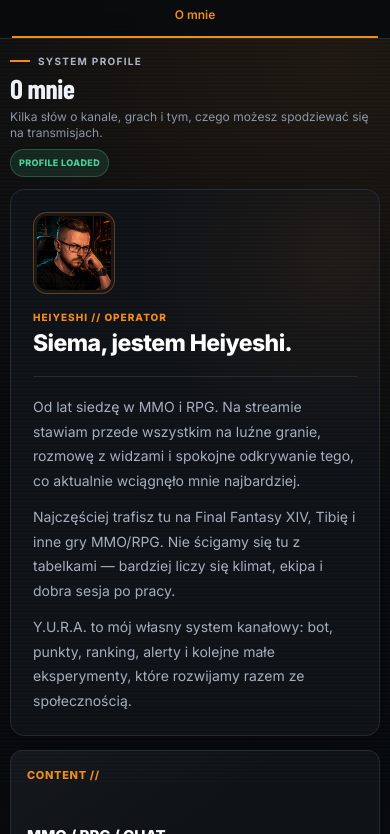
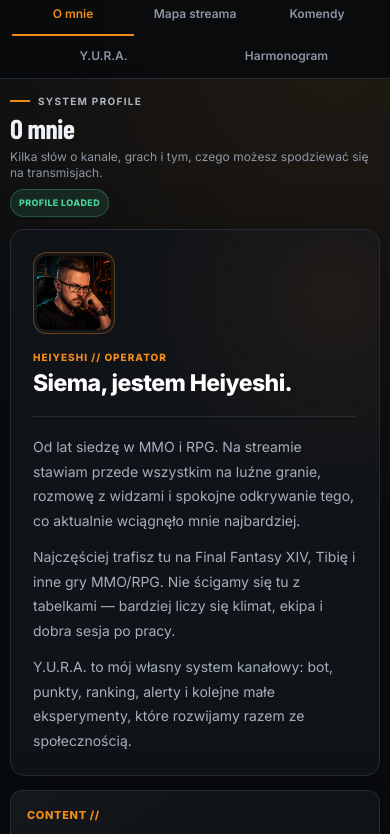
Before and after one commit to its-hei/YURA-Network, a plain HTML site: page index.html in a window 390 px wide. Shown: the part 62-896 px from the top of the page. Drawn offline with nearby package versions, Linux system fonts and the light colour scheme; no server answers; a web font is replaced by a local one.

Commit message:
Keep all five YURA Network tabs visible on mobile using a responsive two-row grid

```diff
--- a/styles.css
+++ b/styles.css
@@ -2377,3 +2377,64 @@ footer.site-footer{font-size:12px;letter-spacing:0}
   .view-panel > .hero .eyebrow{font-size:10px;gap:8px}
   .view-panel > .hero .eyebrow::before{flex-basis:20px;width:20px}
 }
+
+
+/* Responsive public header: all five navigation tabs stay visible without scrolling. */
+@media (max-width:820px){
+  .topbar .top-navigation{
+    display:grid;
+    grid-template-columns:repeat(5,minmax(0,1fr));
+    width:100%;
+    min-width:0;
+    margin:0;
+    gap:0;
+    overflow:visible;
+    align-self:auto;
+    align-items:stretch;
+  }
+  .topbar .top-navigation .side-item{
+    display:flex;
+    flex-direction:row;
+    align-items:center;
+    justify-content:center;
+    width:auto;
+    min-width:0;
+    min-height:44px;
+    padding:8px 4px;
+    border:0;
+    border-bottom:2px solid transparent;
+    border-radius:0;
+    background:transparent;
+    color:var(--muted);
+    font-size:12px;
+    font-weight:600;
+    line-height:1.2;
+    letter-spacing:0;
+    text-align:center;
+    white-space:normal;
+    overflow-wrap:normal;
+  }
+  .topbar .top-navigation .side-item.active{
+    border-bottom-color:var(--accent);
+    background:transparent;
+    color:var(--accent);
+  }
+}
+@media (max-width:620px){
+  /* Three equal tabs on the first line, two equal tabs on the next. */
+  .topbar .top-navigation{
+    grid-template-columns:repeat(6,minmax(0,1fr));
+    row-gap:0;
+    column-gap:0;
+  }
+  .topbar .top-navigation .side-item:nth-child(-n+3){grid-column:span 2}
+  .topbar .top-navigation .side-item:nth-child(n+4){grid-column:span 3}
+  .topbar .top-navigation .side-item{
+    min-height:42px;
+    padding:8px 3px;
+    font-size:12px;
+  }
+}
+@media (max-width:350px){
+  .topbar .top-navigation .side-item{font-size:11px;padding-inline:2px}
+}
```
